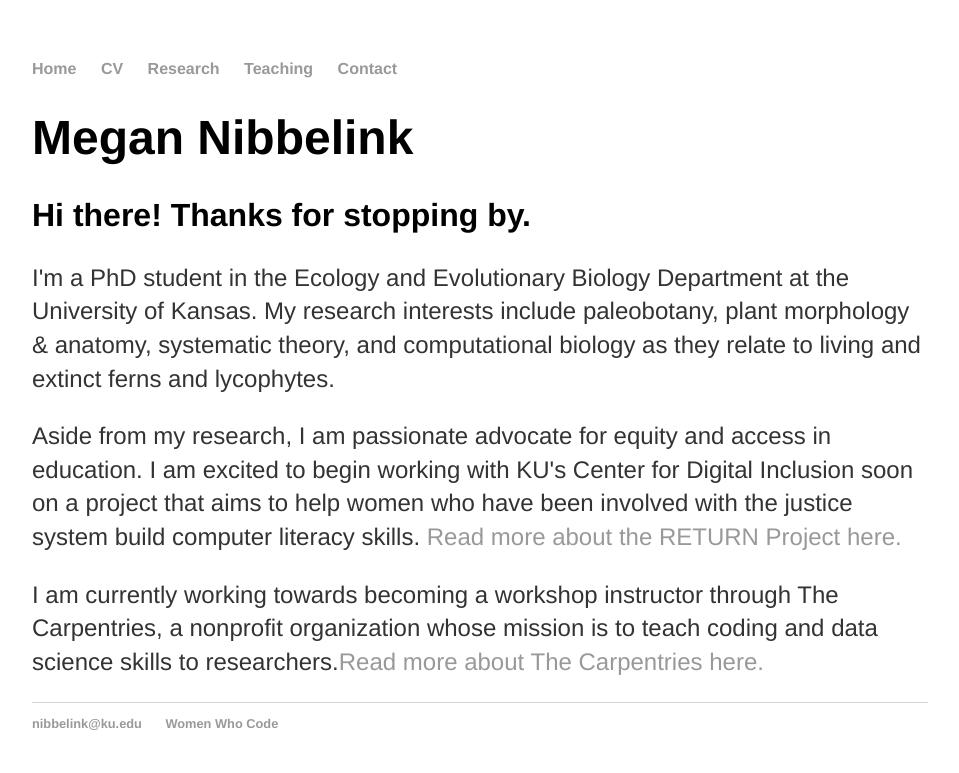
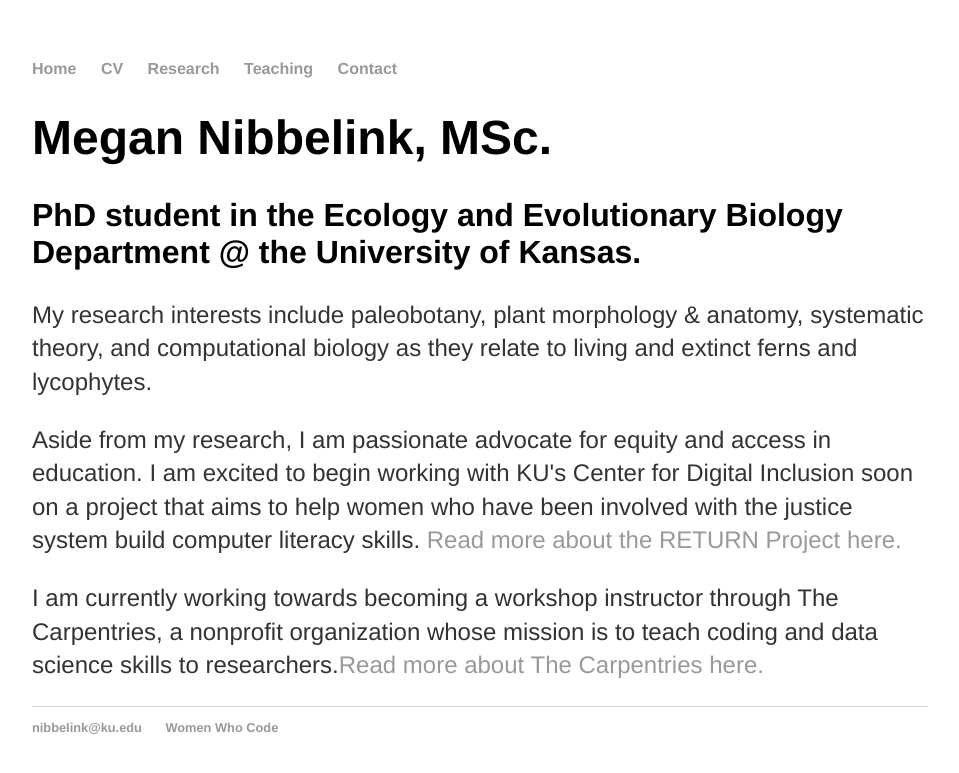
Before and after one commit to megannibbs/megannibbelink.github.io, a Jekyll site: the page built from index.html, in a window 1280 px wide. Shown: the top 773 px of the page, without its empty margins (160-1119 px from the left). Built offline with Jekyll 4.4.1, drawn with Linux system fonts in a browser that asks for light colours.

Commit message:
Update index.html

```diff
--- a/index.html
+++ b/index.html
@@ -3,10 +3,9 @@ layout: default
 title: Meg Nibbelink | Home
 ---
 <div class="blurb">
-	<h1>Megan Nibbelink</h1>
-	<h2>Hi there! Thanks for stopping by.</h2>
-	<p>I'm a PhD student in the Ecology and Evolutionary Biology Department at the University of Kansas.
-		My research interests include paleobotany, plant morphology & anatomy, systematic theory,
+	<h1>Megan Nibbelink, MSc.</h1>
+	<h2>PhD student in the Ecology and Evolutionary Biology Department @ the University of Kansas.</h2>
+	<p> My research interests include paleobotany, plant morphology & anatomy, systematic theory,
 		and computational biology as they relate to living and extinct ferns and lycophytes.</p>
 	<p>Aside from my research, I am passionate advocate for equity and access in education. I am excited to begin working with
 		KU's Center for Digital Inclusion soon on a project that aims to help women who have been involved with the justice system
```
